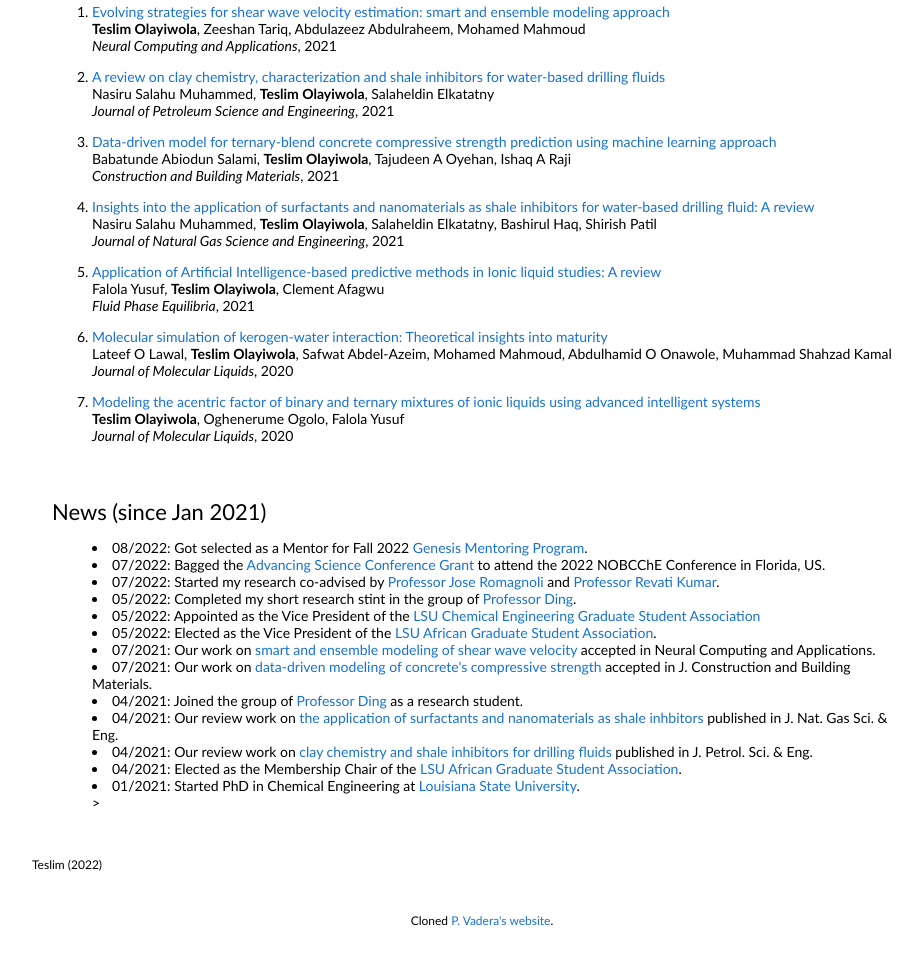
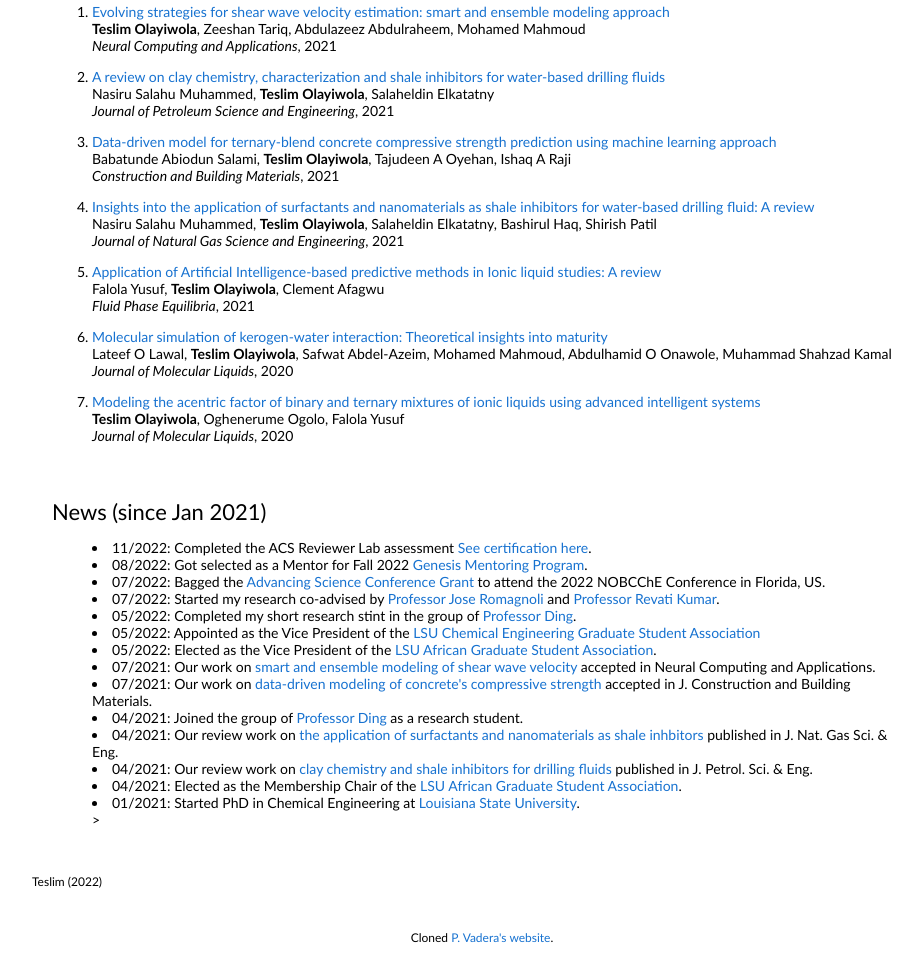
Before and after one commit to EnthusiasticTeslim/enthusiasticteslim.github.io, a plain HTML site: page index.html in a window 1280 px wide. Shown: the part 614-1579 px from the top of the page, without its empty margins (158-1080 px from the left). Drawn offline with Linux system fonts and the light colour scheme.

Commit message:
added ACS certification result

```diff
--- a/index.html
+++ b/index.html
@@ -106,7 +106,8 @@
                     <td style="padding:20px;width:100%;vertical-align:middle">
                       <heading>News (since Jan 2021)</heading>
                       <p>
-                        <ul><li style="list-style-position:inside;margin:0;padding:0;text-align:left;">08/2022: Got selected as a Mentor for Fall 2022 <a href="https://www.lsu.edu/diversity/oma/programs/genesis/mentor.php", target="_blank">Genesis Mentoring Program</a>.</li>
+                        <ul><li style="list-style-position:inside;margin:0;padding:0;text-align:left;">11/2022: Completed the ACS Reviewer Lab assessment <a href="updated_imgs/Teslim_ReviewerLabCertificate.png", target="_blank">See certification here</a>.</li>
+                          <li style="list-style-position:inside;margin:0;padding:0;text-align:left;">08/2022: Got selected as a Mentor for Fall 2022 <a href="https://www.lsu.edu/diversity/oma/programs/genesis/mentor.php", target="_blank">Genesis Mentoring Program</a>.</li>
                           <li style="list-style-position:inside;margin:0;padding:0;text-align:left;">07/2022: Bagged the <a href="https://www.nobcche.org/conference", target="_blank">Advancing Science Conference Grant </a> to attend the 2022 NOBCChE Conference in Florida, US.</li>
                           <li style="list-style-position:inside;margin:0;padding:0;text-align:left;">07/2022: Started my research co-advised by <a href="https://www.lsu.edu/eng/che/people/faculty/romagnoli.php", target="_blank">Professor Jose Romagnoli</a> and <a href="https://faculty.lsu.edu/revatik/index.php", target="_blank">Professor Revati Kumar</a>.</li>
                           <li style="list-style-position:inside;margin:0;padding:0;text-align:left;">05/2022: Completed my short research stint in the group of <a href="https://faculty.lsu.edu/thedinggroup/index.php", target="_blank">Professor Ding</a>.</li>
```
Also changed, not shown: updated_imgs/Teslim_ReviewerLabCertificate.png (added).
